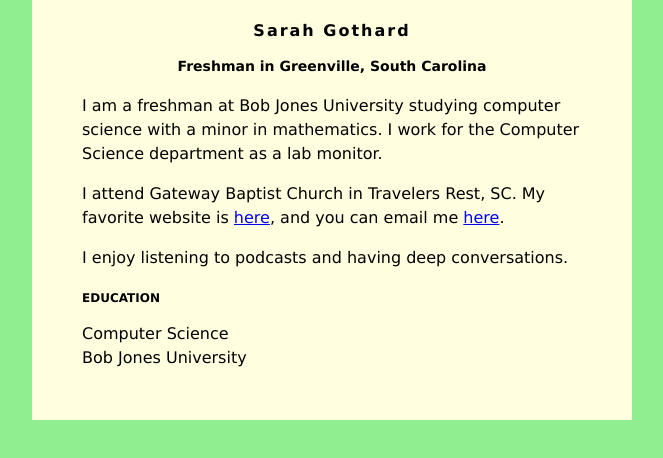
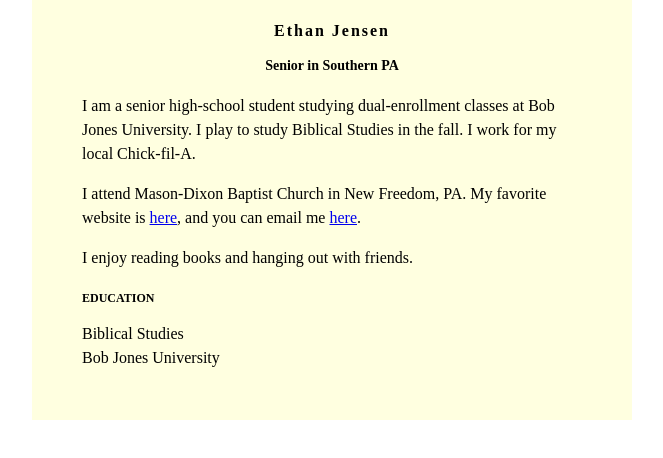
Before and after one commit to ejens090/ejens090.github.io, a plain HTML site: page index.html in a window 1280 px wide. Shown: the whole page, without its empty margins (308-971 px from the left). Drawn offline with Linux system fonts and the light colour scheme.

Commit message:
Update index.html

```diff
--- a/index.html
+++ b/index.html
@@ -2,8 +2,8 @@
 <head>
 <style>
 body {
-    background: lightgreen;
-    font-family: Verdana;
+    background: lightbrown;
+    font-family: New Times Roman;
 }
 #content {
     background: lightyellow;
@@ -30,21 +30,21 @@
 </head>
 <body>
     <div id="content">
-        <h1>Sarah Gothard</h1>
-        <h2>Freshman in Greenville, South Carolina</h2>
+        <h1>Ethan Jensen</h1>
+        <h2>Senior in Southern PA</h2>
 
-         <p>I am a freshman at Bob Jones University studying computer science with a minor in
-            mathematics. I work for the Computer Science department as a lab monitor.</p>
+         <p>I am a senior high-school student studying dual-enrollment classes at Bob Jones University. I play to study Biblical Studies
+            in the fall. I work for my local Chick-fil-A.</p>
          <p>
-            I attend Gateway Baptist Church in Travelers Rest, SC. My favorite website is
-            <a href="https://mobilehymns.org/">here</a>, and you can email me
-            <a href="mailto:sgothard@bju.edu">here</a>.
+            I attend Mason-Dixon Baptist Church in New Freedom, PA. My favorite website is
+            <a href="https://www.stepbible.org/">here</a>, and you can email me
+            <a href="mailto:ejens090@students.bju.edu">here</a>.
          </p>
          <p>
-            I enjoy listening to podcasts and having deep conversations.
+            I enjoy reading books and hanging out with friends.
          </p>
         <h3>EDUCATION</h3>
-        Computer Science<br />
+        Biblical Studies<br />
         Bob Jones University
     </div>
 </body>
```
